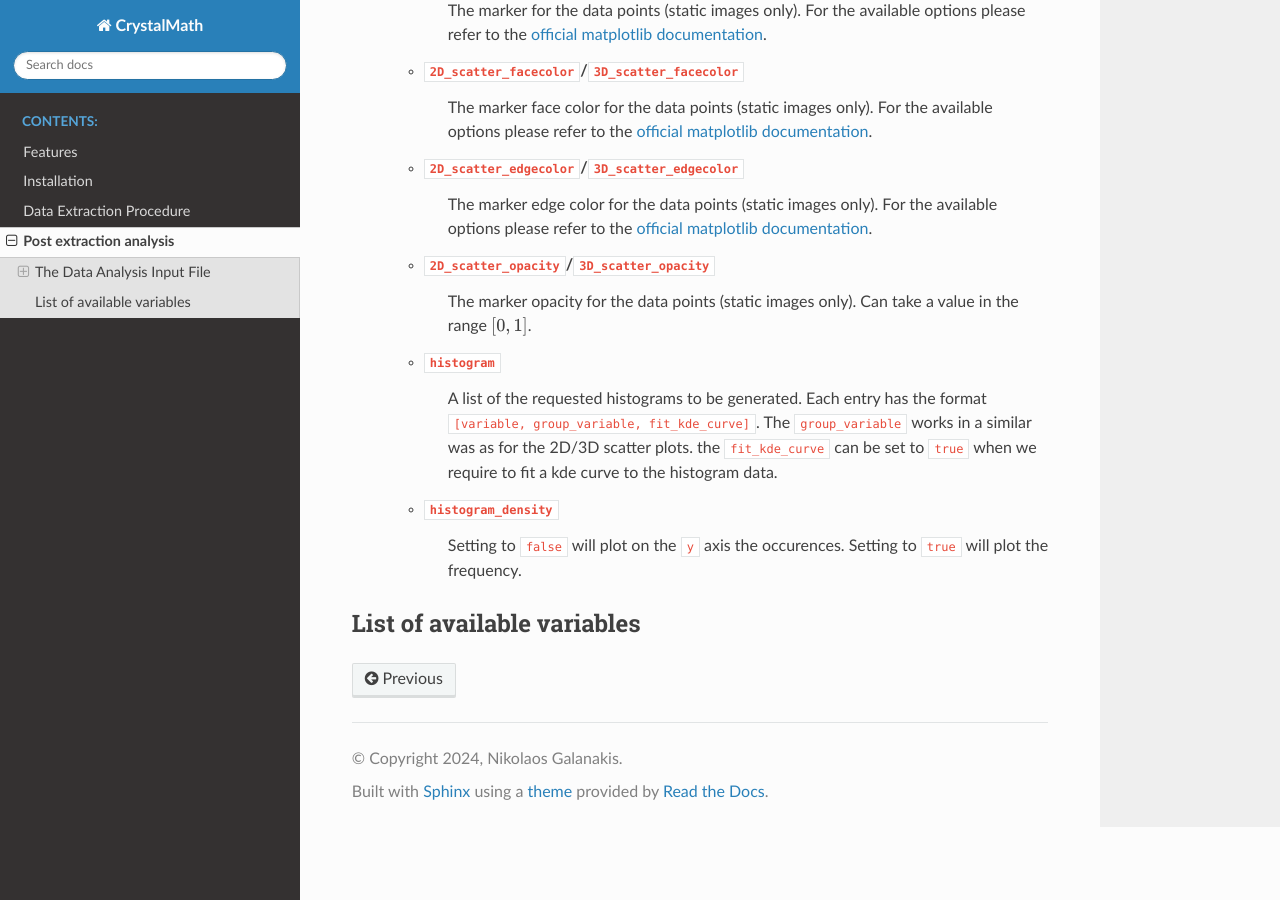
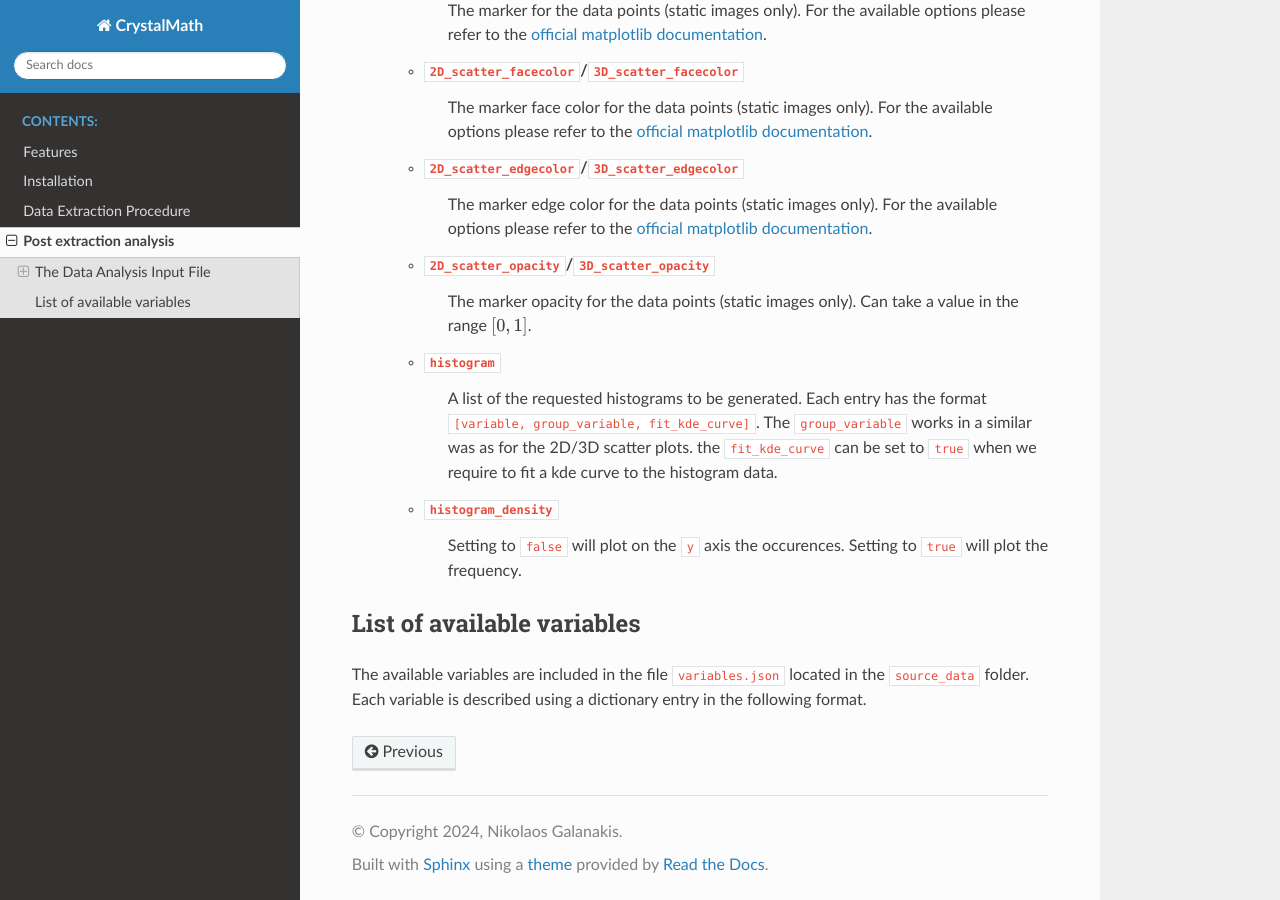
Before and after one commit to nigalanakis/Crystal_Math, a Sphinx documentation site: the page built from docs/source/analysis.rst, in a window 1280 px wide and 900 px high, scrolled down 5313 px. Built offline with Sphinx 7.4.7 and the Read the Docs theme 2.0.0, drawn with Linux system fonts in a browser that asks for light colours.

Commit message:
Update analysis.rst

```diff
--- a/docs/source/analysis.rst
+++ b/docs/source/analysis.rst
@@ -215,3 +215,16 @@
 
 List of available variables
 ---------------------------
+
+The available variables are included in the file ``variables.json`` located in the ``source_data`` folder. Each variable is described using a dictionary entry in the following format.
+
+.. code block :: json
+
+    "str_id": {
+        "latex_name": "ID",
+        "html_name": "ID",
+        "family": "structure",
+    	"level": 1,
+    	"path": ["crystal","str_ID"],
+    	"position_symmetry": [false,false,false,-1]
+      }
```
